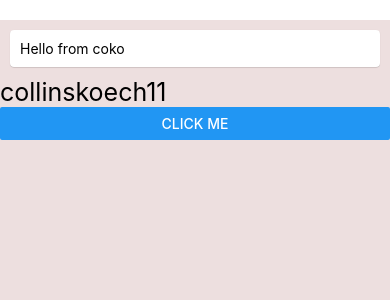
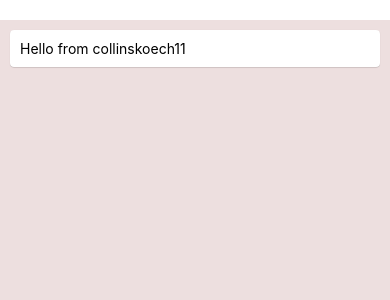
Before and after one commit to collinskoech11/ReactNativeBlogApp, a React Native app in the folder ReactNativeApp/: screen / in a window 390 px wide. Shown: the top 300 px of the page. Built offline with nearby package versions, Linux system fonts and the light colour scheme.

Commit message:
usestate

```diff
--- a/ReactNativeApp/App.js
+++ b/ReactNativeApp/App.js
@@ -8,8 +8,7 @@ import ClassA from  './screens/ClassA';
 export default function App() {
   return (
     <View style={styles.container}>
-      <Home name="coko"/>
-      <ClassA email="collinskoechck34@gmail.com"/>
+      <Home/>
       {/** <StatusBar style="auto" /> */}
     </View>
   );
--- a/ReactNativeApp/screens/Home.js
+++ b/ReactNativeApp/screens/Home.js
@@ -1,13 +1,14 @@
-import React from 'react'
+import React, {useState} from 'react'
 import { StyleSheet, Text, View } from 'react-native';
 import {Card} from 'react-native-paper'
 //props is used to send data from one component to another
 
-function Home(props) {
+function Home() {
+    const [name, setName] = useState("collinskoech11")
     return (
         <Card style={styles.cardStyle}>
             <Text>
-                Hello from {props.name}
+                Hello from {name}
             </Text>
         </Card>
 
```
